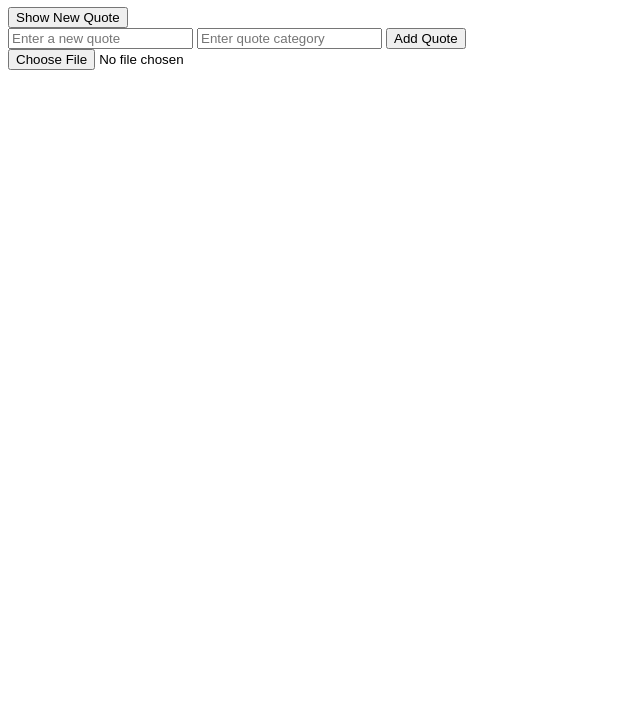
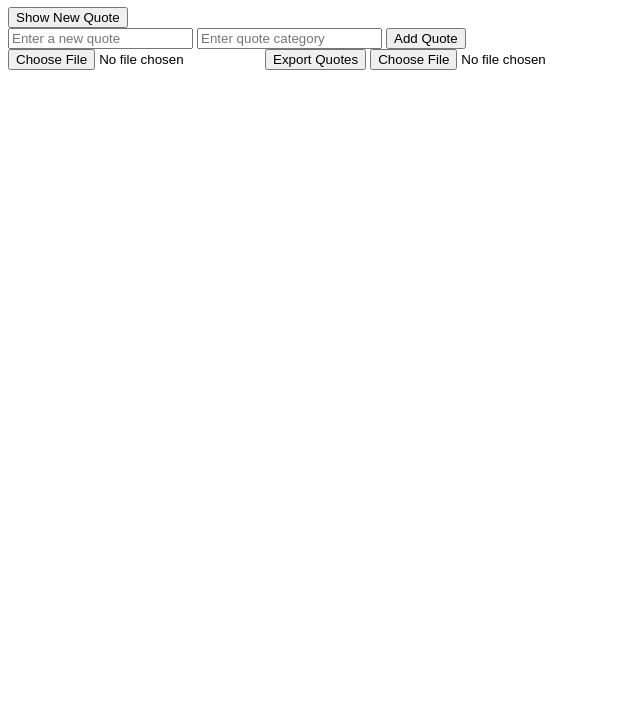
Before and after one commit to JuliusTyga/alx_fe_javascript, a plain HTML site: page dom-manipulation/index.html in a window 1280 px wide. Shown: the part 73-800 px from the top of the page, without its empty margins (0-640 px from the left). Drawn offline with Linux system fonts and the light colour scheme.

Commit message:
added export button to the html

```diff
--- a/dom-manipulation/index.html
+++ b/dom-manipulation/index.html
@@ -18,6 +18,9 @@
 
       <input type="file" id="importFile" accept=".json" onchange="importFromJsonFile(event)" />
 
+      <button id="exportJson">Export Quotes</button> <!-- Export Quotes Button -->
+    <input type="file" id="importFile" accept=".json" />
+
     <script src="script.js"></script>
 </body>
 </html>
```
